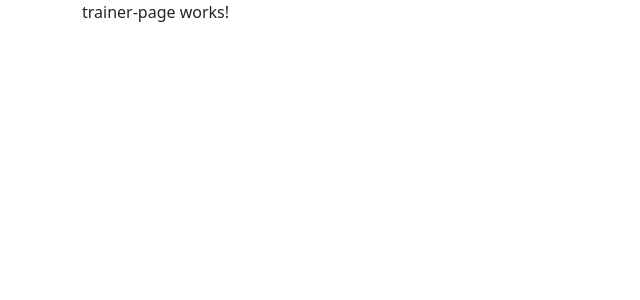
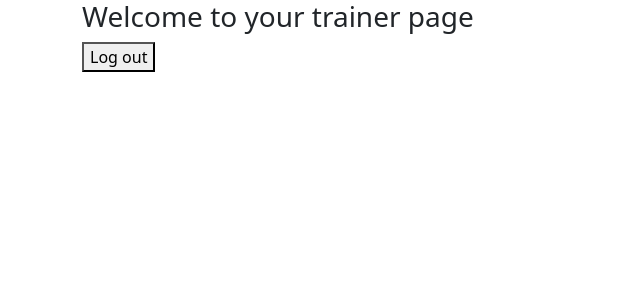
Before and after one commit to tysonmcleod/pokemon-trainer, an Angular app: page / in a window 1280 px wide. Both pictures are taken after typing "Sample" into the empty fields and a click on the button "Enter". Shown: the top 300 px of the page, without its empty margins (0-640 px from the left). Built offline with nearby package versions, Linux system fonts and the light colour scheme.

Commit message:
warning/ fix initial structure

```diff
--- a/src/app/components/pages/landing-page/landing-page.component.ts
+++ b/src/app/components/pages/landing-page/landing-page.component.ts
@@ -11,6 +11,7 @@ export class LandingPageComponent implements OnInit {
   constructor(private router: Router) { }
 
   addName(event: any):void{
+    event.preventDefault();
     if(event.target.name.value!="" && event.target.name.value.match(/^[a-zA-Z-]+$/)){
       localStorage.setItem('name', event.target.name.value);
       this.router.navigate(['/trainer']);
--- a/src/app/components/pages/trainer-page/trainer-page.component.html
+++ b/src/app/components/pages/trainer-page/trainer-page.component.html
@@ -1 +1,4 @@
-<p>trainer-page works!</p>
+<div class="trainer-page">
+    <h3>Welcome to your trainer page</h3>
+    <button type="submit" (click)="logOutUser()">Log out</button>
+</div>
--- a/src/app/components/pages/trainer-page/trainer-page.component.ts
+++ b/src/app/components/pages/trainer-page/trainer-page.component.ts
@@ -8,12 +8,20 @@ import {Router} from '@angular/router';
 })
 export class TrainerPageComponent implements OnInit {
 
+  public caughtPokemon: string[] = [];
+
   constructor(private router: Router) { }
 
   ngOnInit(): void {
     if(!localStorage.getItem('name')){
       this.router.navigate(['/']);
     }
+    localStorage.setItem('pokemon', JSON.stringify(this.caughtPokemon));
+  }
+
+  logOutUser(): void {
+    localStorage.clear();
+    this.router.navigate(['/']);
   }
 
 }
```
